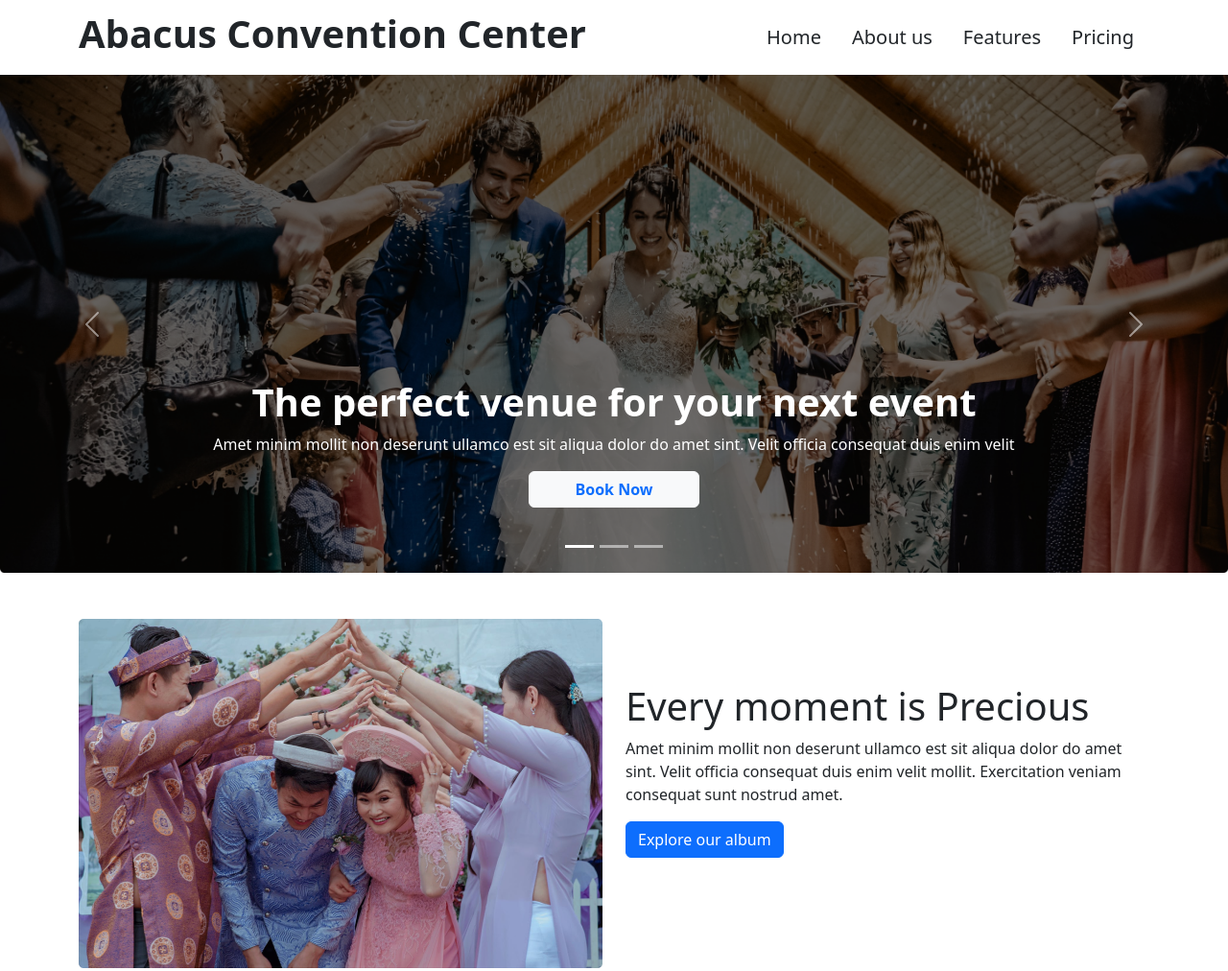
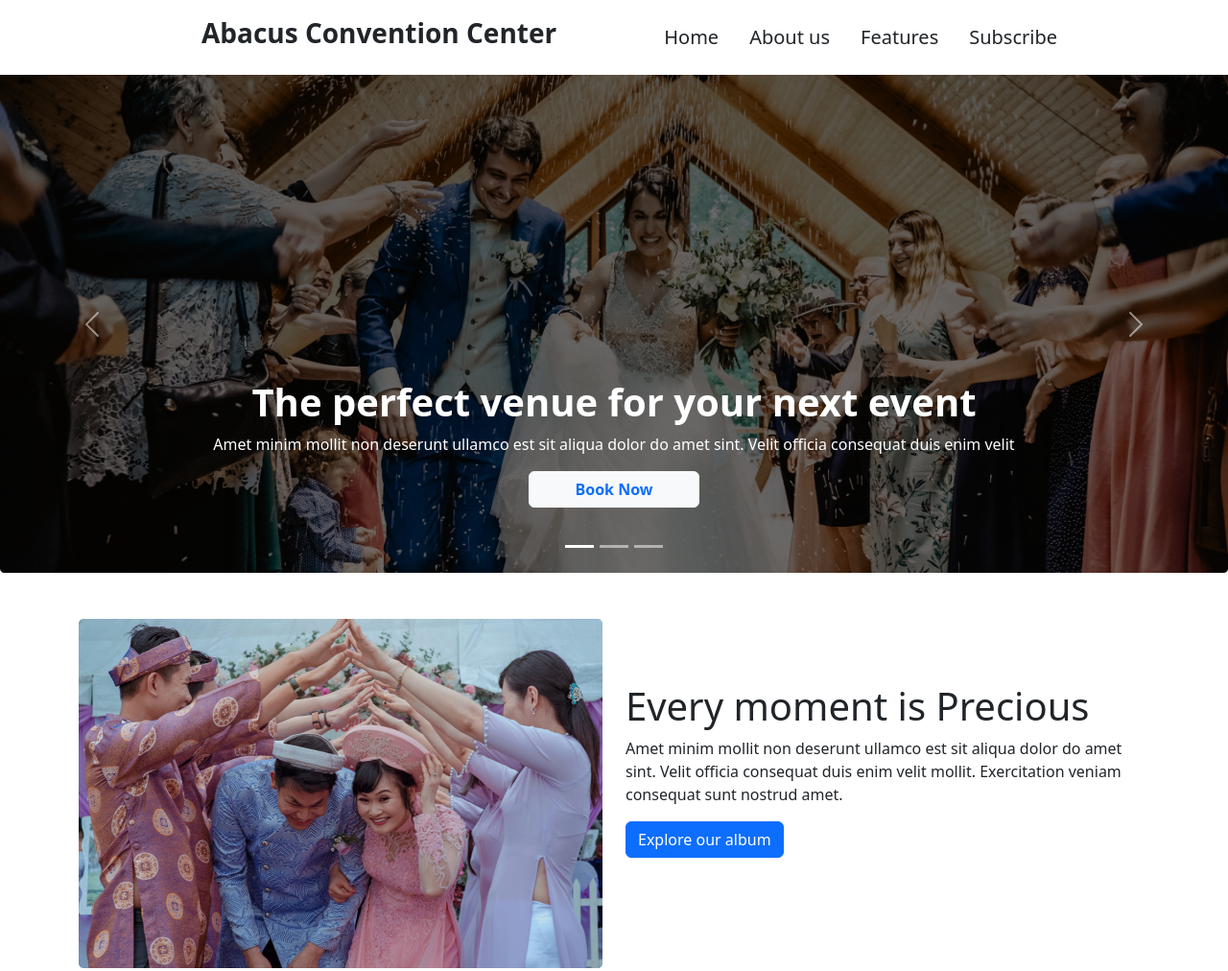
Before and after one commit to erfan-sahil/convention-center, a plain HTML site: page index.html in a window 1280 px wide. Shown: the top 1012 px of the page at 96% size. Drawn offline with nearby package versions, Linux system fonts and the light colour scheme.

Commit message:
almost done

```diff
--- a/index.html
+++ b/index.html
@@ -24,27 +24,35 @@
 <!-- nav-part-start -->
 
 
-<header >
+<header  >
 
-  <nav class="navbar navbar-expand-lg d-flex justify-content-between align-items-center "> <!--  bg-body-tertiary -->
-    <div class="container ">
-    <div>
-      <h1 class=" fw-bold">Abacus Convention Center</h1>
-      <button class="navbar-toggler" type="button" data-bs-toggle="collapse" data-bs-target="#navbarText" aria-controls="navbarText" aria-expanded="false" aria-label="Toggle navigation">
+
+  <!-- class="m-0 d-flex justify-content-center align-items-center m-0 flex-column" -->
+
+  <section class="m-0 d-flex justify-content-center align-items-center m-0 ">
+
+  <nav class="navbar navbar-expand-lg  d-flex justify-content-between align-items-center m-0 "> <!--  bg-body-tertiary -->
+    <div class="container-fluid m-0 ">
+
+      <h3 class=" fw-bold d-flex flex-nowrap mx-5">Abacus Convention Center</h3>
+
+
+
+      <button class="navbar-toggler m-0" type="button" data-bs-toggle="collapse" data-bs-target="#navbarText" aria-controls="navbarText" aria-expanded="false" aria-label="Toggle navigation">
         <span class="navbar-toggler-icon"></span>
       </button>
 
-    </div>
 
-    <div>
 
-      <div class="collapse navbar-collapse" id="navbarText" >   <!--  -->
-        <ul class="navbar-nav me-auto mb-2 mb-lg-0">
+    <div class="ms-5">
+
+      <div class=" collapse navbar-collapse" id="navbarText" >   <!--  -->
+        <ul class="navbar-nav me-0 mb-2 mb-lg-0">
 
         </ul>
 
 
-        <div class=" nav navbar">
+        <div class=" nav navbar m-0">
            <li class="nav-item">
             <a class="nav-link active text-dark fw-medium fs-5" aria-current="page" href="#">Home</a>
           </li>
@@ -55,15 +63,17 @@
             <a class="nav-link text-dark fw-medium fs-5" href="#">Features</a>
           </li>
           <li class="nav-item">
-            <a class="nav-link text-dark fw-medium fs-5" href="#">Pricing</a>
+            <a class="nav-link text-dark fw-medium fs-5" href="#">Subscribe</a>
           </li>
         </div>
       </div>
     </div>
-  </div>
+
+
+</div>
     </div>
   </nav>
-
+</section>
 <!-- nav-part-end -->
 
 
```
